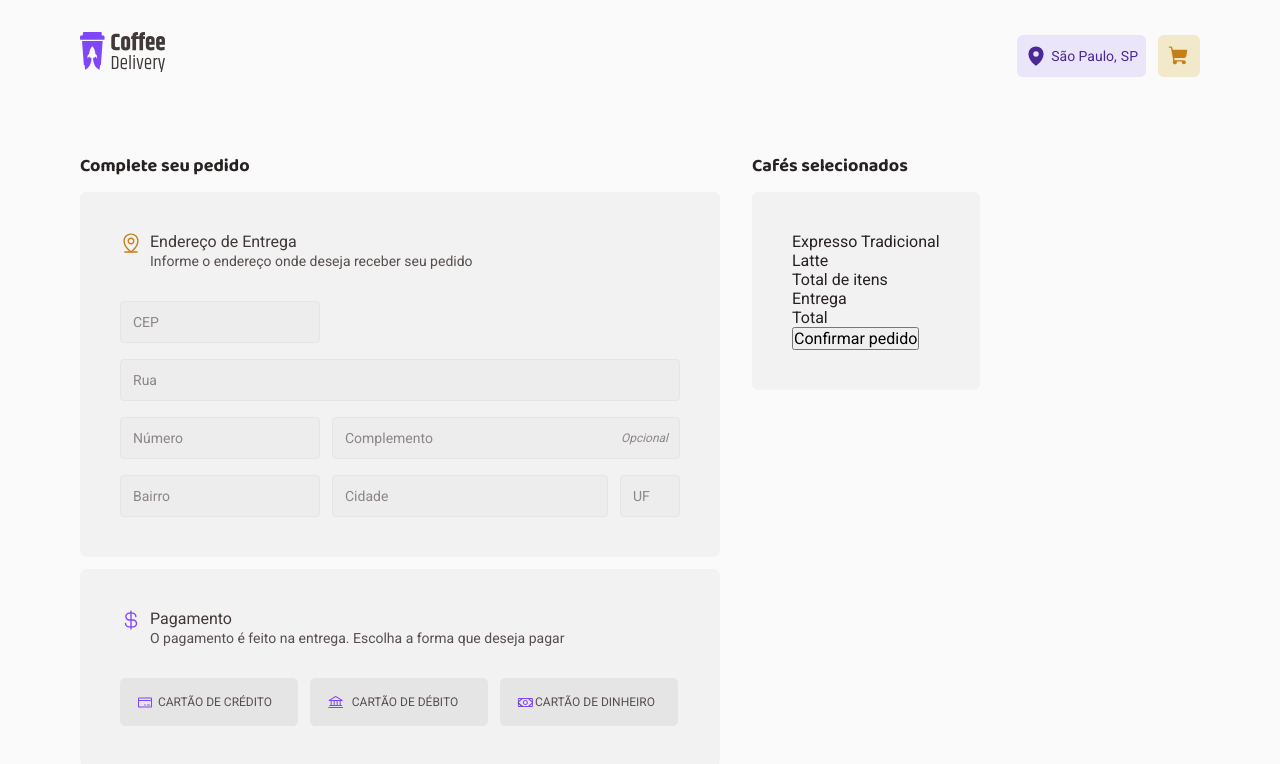
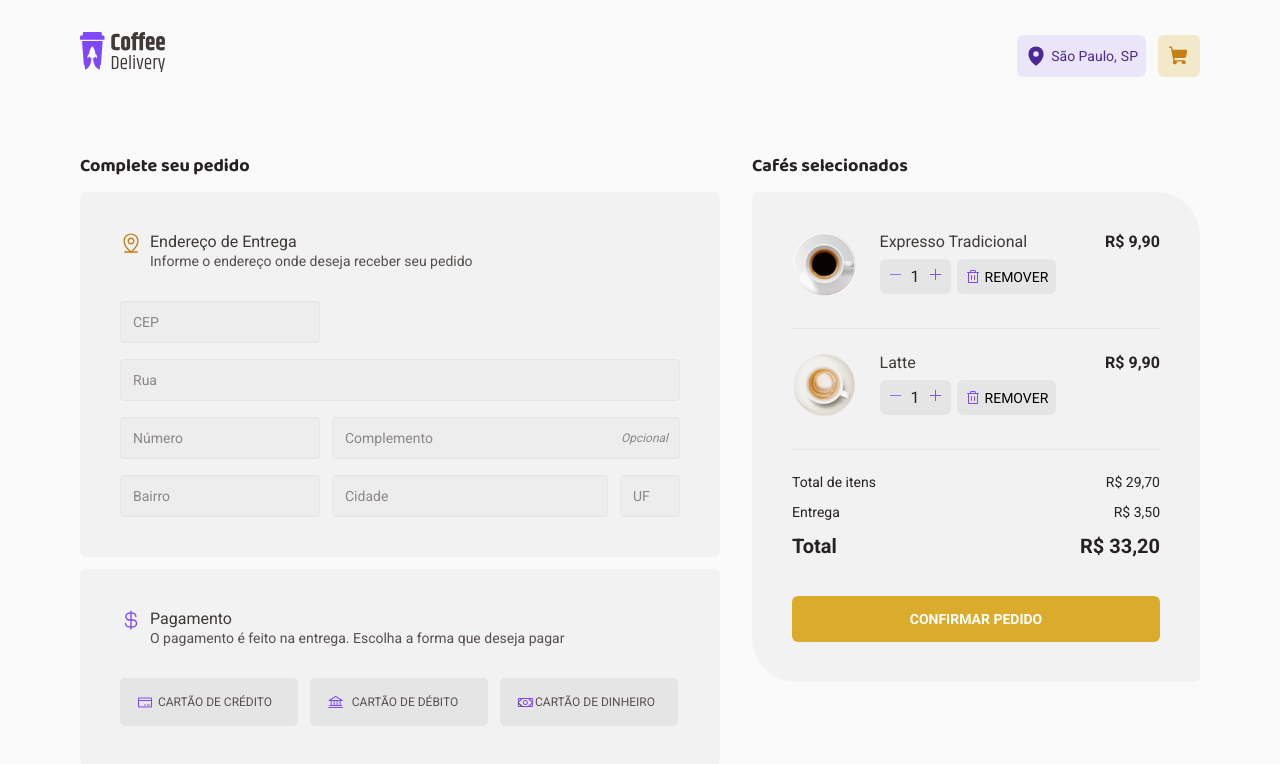
Before and after one commit to kaiquezimerer/ignite-reactjs2-coffee-delivery, a React (Vite) app: page /checkout in a window 1280 px wide. Shown: the top 764 px of the page. Built offline with nearby package versions, Linux system fonts and the light colour scheme.

Commit message:
Add Checkout content (Form, products, payment methods) + styles

```diff
--- /dev/null
+++ b/src/hooks/useCount.ts
@@ -0,0 +1,15 @@
+import { useCallback, useState } from 'react'
+
+export function useCount(initialCount: number) {
+  const [count, setCount] = useState(initialCount)
+
+  const handleIncrementCount = useCallback(() => {
+    setCount((state) => state + 1)
+  }, [])
+
+  const handleDecrementCount = useCallback(() => {
+    setCount((state) => state - 1)
+  }, [])
+
+  return [count, handleIncrementCount, handleDecrementCount]
+}
--- /dev/null
+++ b/src/pages/Checkout/components/CheckoutForm/index.tsx
@@ -0,0 +1,66 @@
+import { Card, CardHeader } from '../../styles'
+
+import { Input } from '../../../../components/Input'
+
+import AddressIcon from '../../../../assets/images/address-icon.svg'
+
+export function CheckoutForm() {
+  return (
+    <Card>
+      <CardHeader icon={AddressIcon}>
+        <h3>Endereço de Entrega</h3>
+        <p>Informe o endereço onde deseja receber seu pedido</p>
+      </CardHeader>
+      <form>
+        <Input
+          required
+          width="200px"
+          type="text"
+          name="cep"
+          mask="99999-999"
+          placeholder="CEP"
+        />
+        <Input required type="text" name="rua" placeholder="Rua" />
+        <Input
+          required
+          width="200px"
+          type="number"
+          min="1"
+          name="numero"
+          placeholder="Número"
+        />
+        <Input
+          type="text"
+          width="348px"
+          name="complemento"
+          maxLength={20}
+          placeholder="Complemento"
+        />
+        <Input
+          required
+          width="200px"
+          type="text"
+          name="bairro"
+          maxLength={50}
+          placeholder="Bairro"
+        />
+        <Input
+          required
+          width="276px"
+          type="text"
+          name="cidade"
+          maxLength={50}
+          placeholder="Cidade"
+        />
+        <Input
+          required
+          width="60px"
+          type="text"
+          name="uf"
+          maxLength={2}
+          placeholder="UF"
+        />
+      </form>
+    </Card>
+  )
+}
--- /dev/null
+++ b/src/pages/Checkout/components/ProductItem/index.tsx
@@ -0,0 +1,63 @@
+import { Minus, Plus } from 'phosphor-react'
+
+import { Product, DeleteButton } from '../../styles'
+
+import { useCount } from '../../../../hooks/useCount'
+
+import { SelectQuantity } from '../../../../pages/Home/components/ItemCard/styles'
+import { useEffect } from 'react'
+
+type ProductType = {
+  image: string
+  name: string
+  price: number
+}
+
+interface ProductItemProps {
+  product: ProductType
+}
+
+function formatToLacalePrice(price: number) {
+  return Intl.NumberFormat('pt-BR', {
+    style: 'currency',
+    currency: 'BRL',
+  }).format(price)
+}
+
+export function ProductItem({ product }: ProductItemProps) {
+  const [count, handleIncrementCount, handleDecrementCount] = useCount(1)
+
+  return (
+    <Product>
+      <img src={product.image} alt={product.name} />
+      <div>
+        <h3>{product.name}</h3>
+        <div>
+          <SelectQuantity>
+            <>
+              <button
+                type="button"
+                disabled={count === 1}
+                onClick={handleDecrementCount}
+              >
+                <Minus size={15} />
+              </button>
+              {count}
+              <button
+                type="button"
+                disabled={count === 99}
+                onClick={handleIncrementCount}
+              >
+                <Plus size={15} />
+              </button>
+            </>
+          </SelectQuantity>
+          <DeleteButton>
+            <span>Remover</span>
+          </DeleteButton>
+        </div>
+      </div>
+      <p>{formatToLacalePrice(count * product.price)}</p>
+    </Product>
+  )
+}
--- a/src/pages/Checkout/index.tsx
+++ b/src/pages/Checkout/index.tsx
@@ -1,4 +1,7 @@
 import { useState } from 'react'
+import { Minus, Plus } from "phosphor-react"
+
+import { CheckoutForm } from "./components/CheckoutForm"
 
 import {
   CheckoutContainer,
@@ -6,16 +9,18 @@ import {
   CardHeader,
   PaymentOptionButton,
   PaymentOptionContainer,
+  SelectedProductContainer,
+  Product,
+  Summary,
+  DeleteButton,
+  ConfirmButton
 } from './styles'
 
-import { Input } from '../../components/Input'
-
-import AddressIcon from '../../assets/images/address-icon.svg'
 import PaymentIcon from '../../assets/images/payment-icon.svg'
-
 import CreditIcon from '../../assets/images/credit-icon.svg'
 import DebitIcon from '../../assets/images/debit-icon.svg'
 import CashIcon from '../../assets/images/cash-icon.svg'
+import { ProductItem } from "./components/ProductItem"
 
 enum PaymentMethod {
   'CREDIT_CARD' = 1,
@@ -40,62 +45,7 @@ export function Checkout() {
     <CheckoutContainer>
       <div>
         <h2>Complete seu pedido</h2>
-        <Card>
-          <CardHeader icon={AddressIcon}>
-            <h3>Endereço de Entrega</h3>
-            <p>Informe o endereço onde deseja receber seu pedido</p>
-          </CardHeader>
-          <form>
-            <Input
-              required
-              width="200px"
-              type="text"
-              name="cep"
-              mask="99999-999"
-              placeholder="CEP"
-            />
-            <Input required type="text" name="rua" placeholder="Rua" />
-            <Input
-              required
-              width="200px"
-              type="number"
-              min="1"
-              name="numero"
-              placeholder="Número"
-            />
-            <Input
-              type="text"
-              width="348px"
-              name="complemento"
-              maxLength={20}
-              placeholder="Complemento"
-            />
-            <Input
-              required
-              width="200px"
-              type="text"
-              name="bairro"
-              maxLength={50}
-              placeholder="Bairro"
-            />
-            <Input
-              required
-              width="276px"
-              type="text"
-              name="cidade"
-              maxLength={50}
-              placeholder="Cidade"
-            />
-            <Input
-              required
-              width="60px"
-              type="text"
-              name="uf"
-              maxLength={2}
-              placeholder="UF"
-            />
-          </form>
-        </Card>
+        <CheckoutForm />
         <Card>
           <CardHeader icon={PaymentIcon}>
             <h3>Pagamento</h3>
@@ -134,21 +84,46 @@ export function Checkout() {
           </PaymentOptionContainer>
         </Card>
       </div>
-      <div>
+      <SelectedProductContainer>
         <h2>Cafés selecionados</h2>
         <Card>
           <ol>
-            <li>Expresso Tradicional</li>
-            <li>Latte</li>
+            <ProductItem
+              product={
+                {
+                  image: 'images/coffee-expresso.png',
+                  name: 'Expresso Tradicional',
+                  price: 9.90
+                }
+              }
+            />
+            <ProductItem
+              product={{
+                image: 'images/coffee-latte.png',
+                name: 'Latte',
+                price: 9.90
+              }}
+            />
           </ol>
-          <div>
-            <p>Total de itens</p>
-            <p>Entrega</p>
-            <p>Total</p>
-          </div>
-          <button>Confirmar pedido</button>
+          <Summary>
+            <div>
+              <p>Total de itens</p>
+              <p>R$ 29,70</p>
+            </div>
+            <div>
+              <p>Entrega</p>
+              <p>R$ 3,50</p>
+            </div>
+            <div>
+              <p><span>Total</span></p>
+              <p><span>R$ 33,20</span></p>
+            </div>
+          </Summary>
+          <ConfirmButton type="button">
+            Confirmar pedido
+          </ConfirmButton>
         </Card>
-      </div>
+      </SelectedProductContainer>
     </CheckoutContainer>
   )
 }
--- a/src/pages/Checkout/styles.ts
+++ b/src/pages/Checkout/styles.ts
@@ -1,4 +1,6 @@
 import styled from 'styled-components'
+
+import TrashIcon from '../../assets/images/trash-icon.svg'
 
 export const CheckoutContainer = styled.section`
   display: flex;
@@ -37,13 +39,20 @@ export const Card = styled.div`
   width: 100%;
   padding: 2.5rem;
   margin: 0.75rem 0;
-  border-radius: 6px;
+  border-radius: 0.375rem;
   background: ${(props) => props.theme['gray-200']};
 
   & > form {
     display: flex;
     flex-wrap: wrap;
     gap: 1rem 0.75rem;
+  }
+
+  /* Viewport <= 672px */
+  @media screen and (max-width: 672px) {
+    & > form div {
+      width: 100% !important;
+    }
   }
 `
 
@@ -60,6 +69,7 @@ export const CardHeader = styled.header<CardHeaderProps>`
 
 export const PaymentOptionContainer = styled.div`
   display: flex;
+  flex-wrap: wrap;
   gap: 0.75rem;
   margin-top: 2rem;
 `
@@ -94,3 +104,125 @@ export const PaymentOptionButton = styled.button<PaymentOptionButtonProps>`
     color: ${(props) => props.theme['brown-300']};
   }
 `
+
+export const SelectedProductContainer = styled.div`
+  & > div {
+    border-radius: 0.375rem 2.75rem;
+    width: 448px;
+  }
+
+  /* Viewport <= 672px */
+  @media screen and (max-width: 672px) {
+    width: 100% !important;
+
+    & > div {
+      width: 100% !important;
+    }
+  }
+`
+
+export const Product = styled.div`
+  display: flex;
+  gap: 1.25rem;
+  padding-bottom: 2rem;
+  justify-content: space-between;
+  border-bottom: 1px solid ${(props) => props.theme['gray-400']};
+  margin-bottom: 1.5rem;
+
+  img {
+    width: 64px;
+    height: 64px;
+  }
+
+  & > div {
+    width: 170px;
+
+    h3 {
+      width: 100%;
+    }
+
+    div {
+      margin: 0;
+    }
+
+    & > div {
+      display: flex;
+      gap: 0.375rem;
+      margin-top: 0.5rem;
+    }
+  }
+
+  p {
+    font-weight: 700;
+    margin-left: 2rem;
+  }
+
+  /* Viewport <= 500px */
+  @media screen and (max-width: 500px) {
+    img {
+      display: none;
+    }
+  }
+`
+
+export const Summary = styled.div`
+  div {
+    display: flex;
+    justify-content: space-between;
+  }
+
+  p {
+    font-size: 0.875rem;
+    margin-bottom: 0.875rem;
+  }
+
+  span {
+    font-size: 1.25rem;
+    font-weight: 700;
+  }
+`
+export const DeleteButton = styled.button`
+  height: 35px;
+  background: pink;
+  border: none;
+  background-color: ${(props) => props.theme['gray-400']};
+  font-size: 0.875rem;
+  padding: 0.375rem 0.5rem 0.375rem 1.75rem;
+  border-radius: 0.375rem;
+  text-transform: uppercase;
+  background-image: url(${TrashIcon});
+  background-repeat: no-repeat;
+  background-position: 0.5rem center;
+  cursor: pointer;
+
+  &:hover {
+    background-color: ${(props) => props.theme['gray-500']};
+  }
+
+  // Viewport <= 768px
+  @media screen and (max-width: 768px) {
+    span {
+      display: none;
+    }
+  }
+`
+
+export const ConfirmButton = styled.button`
+  border: none;
+  width: 100%;
+  background-color: ${(props) => props.theme['yellow-500']};
+  color: ${(props) => props.theme.white};
+  font-size: 0.875rem;
+  font-weight: 700;
+  line-height: 160%;
+  padding: 0.75rem;
+  margin-top: 1.5rem;
+  text-transform: uppercase;
+  border-radius: 0.375rem;
+  cursor: pointer;
+  transition: background-color 200ms ease;
+
+  &:hover {
+    background-color: ${(props) => props.theme['yellow-800']};
+  }
+`
--- a/src/pages/Home/components/ItemCard/index.tsx
+++ b/src/pages/Home/components/ItemCard/index.tsx
@@ -1,9 +1,9 @@
-import { useState } from 'react'
 import { Minus, Plus, ShoppingCartSimple } from 'phosphor-react'
 
 import { ItemCardContainer, SelectQuantity, Button } from './styles'
 
 import { Product } from '../..'
+import { useCount } from '../../../../hooks/useCount'
 
 interface ItemCardProps {
   product: Product
@@ -16,15 +16,7 @@ export function formatPrice(price: number): string {
 }
 
 export function ItemCard({ product }: ItemCardProps) {
-  const [count, setCount] = useState(1)
-
-  function handleIncrementCount() {
-    setCount((state) => state + 1)
-  }
-
-  function handleDecrementCount() {
-    setCount((state) => state - 1)
-  }
+  const [count, handleIncrementCount, handleDecrementCount] = useCount(1)
 
   return (
     <ItemCardContainer>
@@ -44,6 +36,7 @@ export function ItemCard({ product }: ItemCardProps) {
           R$ <span>{formatPrice(product.price)}</span>
         </p>
         <SelectQuantity>
+          <>
             <button
               type="button"
               disabled={count === 1}
@@ -59,6 +52,7 @@ export function ItemCard({ product }: ItemCardProps) {
             >
               <Plus size={15} />
             </button>
+          </>
         </SelectQuantity>
         <Button title="Carrinho">
           <ShoppingCartSimple size={22} weight="fill" />
--- a/src/styles/global.ts
+++ b/src/styles/global.ts
@@ -7,6 +7,7 @@ export const GlobalStyle = createGlobalStyle`
     margin: 0;
     padding: 0;
     box-sizing: border-box;
+    outline-color: ${(props) => props.theme['purple-500']};
   }
 
   body {
```
Also changed, not shown: src/assets/images/trash-icon.svg (added). Lines whose indentation alone changed are shown as unchanged.
